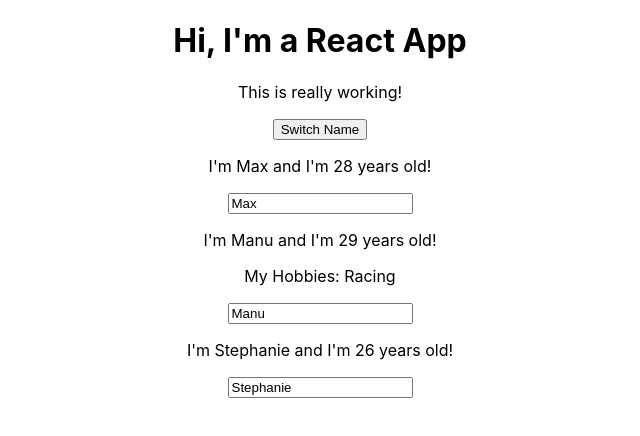
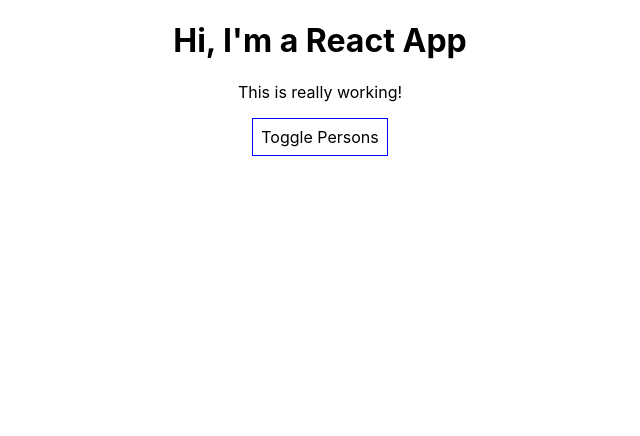
Before and after one commit to shane01101/React-Complete-Guide, a React (Create React App) app: page / in a window 1280 px wide. Shown: the top 436 px of the page, without its empty margins (320-960 px from the left). Built offline with nearby package versions, Linux system fonts and the light colour scheme.

Commit message:
Conditional Dynamic Content

```diff
--- a/src/App.js
+++ b/src/App.js
@@ -5,11 +5,13 @@ import Person from "./Person/Person";
 class App extends Component {
 	state = {
 		persons: [{ name: "Max", age: 28 }, { name: "Manu", age: 29 }, { name: "Stephanie", age: 26 }],
-		otherState: "some other value"
+		otherState: "some other value",
+		showPersons: false
 	};
 
 	switchNameHandler = newName => {
 		// console.log('Was clicked!');
+		// DON'T DO THIS: this.state.persons[0].name = 'Maximilian';
 		this.setState({
 			persons: [{ name: newName, age: 28 }, { name: "Manu", age: 29 }, { name: "Stephanie", age: 27 }]
 		});
@@ -21,12 +23,25 @@ class App extends Component {
 		});
 	};
 
+	togglePersonsHandler = () => {
+		const doesShow = this.state.showPersons;
+		this.setState({ showPersons: !doesShow });
+	};
+
 	render() {
-		return (
-			<div className="App">
-				<h1>Hi, I'm a React App</h1>
-				<p>This is really working!</p>
-				<button onClick={() => this.switchNameHandler("Maximilian!!")}>Switch Name</button>
+		const style = {
+			backgroundColor: "white",
+			font: "inherit",
+			border: "1px solid blue",
+			padding: "8px",
+			cursor: "pointer"
+		};
+
+		let persons = null;
+
+		if (this.state.showPersons) {
+			persons = (
+				<div>
 					<Person name={this.state.persons[0].name} age={this.state.persons[0].age} />
 					<Person
 						name={this.state.persons[1].name}
@@ -39,6 +54,18 @@ class App extends Component {
 					<Person name={this.state.persons[2].name} age={this.state.persons[2].age} />
 				</div>
 			);
+		}
+
+		return (
+			<div className="App">
+				<h1>Hi, I'm a React App</h1>
+				<p>This is really working!</p>
+				<button style={style} onClick={this.togglePersonsHandler}>
+					Toggle Persons
+				</button>
+				{persons}
+			</div>
+		);
 		// return React.createElement('div', {className: 'App'}, React.createElement('h1', null, 'Does this work now?'));
 	}
 }
--- /dev/null
+++ b/src/Person/Person.css
@@ -0,0 +1,8 @@
+.Person {
+    width: 60%;
+    margin: 16px auto;
+    border: 1px solid #eee;
+    box-shadow: 0 2px 3px #ccc;
+    padding: 16px;
+    text-align: center;
+}
--- a/src/Person/Person.js
+++ b/src/Person/Person.js
@@ -1,15 +1,15 @@
-import React from "react";
+import React from 'react';
 
-const Person = props => {
-	return (
-		<div>
-			<p>
-				I'm {props.name} and I'm {props.age} years old!
-			</p>
-			<p>{props.children}</p>
-			<input type="text" onChange={props.changed} value={props.name} />
-		</div>
-	);
+import './Person.css';
+
+const person = ( props ) => {
+    return (
+        <div className="Person">
+            <p onClick={props.click}>I'm {props.name} and I am {props.age} years old!</p>
+            <p>{props.children}</p>
+            <input type="text" onChange={props.changed} value={props.name} />
+        </div>
+    )
 };
 
-export default Person;
+export default person;
```
Lines whose indentation alone changed are shown as unchanged.
